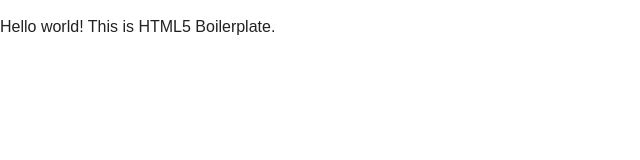
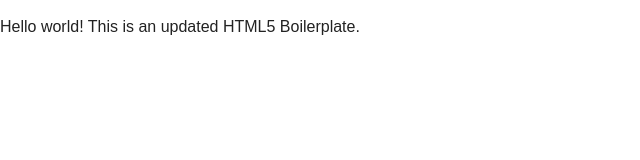
Before and after one commit to aarupme/html5test, a plain HTML site: page index.html in a window 1280 px wide. Shown: the whole page, without its empty margins (0-640 px from the left). Drawn offline with nearby package versions, Linux system fonts and the light colour scheme.

Commit message:
Minor text update
changed from HTML5 Boiler plater to “an updated” Html5 Boilerplate

```diff
--- a/index.html
+++ b/index.html
@@ -22,7 +22,7 @@
         <![endif]-->
 
         <!-- Add your site or application content here -->
-        <p>Hello world! This is HTML5 Boilerplate.</p>
+        <p>Hello world! This is an updated HTML5 Boilerplate.</p>
 
         <script src="//ajax.googleapis.com/ajax/libs/jquery/1.10.2/jquery.min.js"></script>
         <script>window.jQuery || document.write('<script src="js/vendor/jquery-1.10.2.min.js"><\/script>')</script>
```
